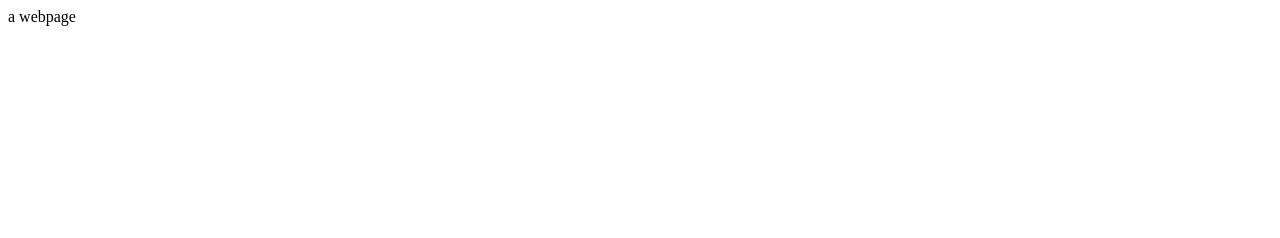
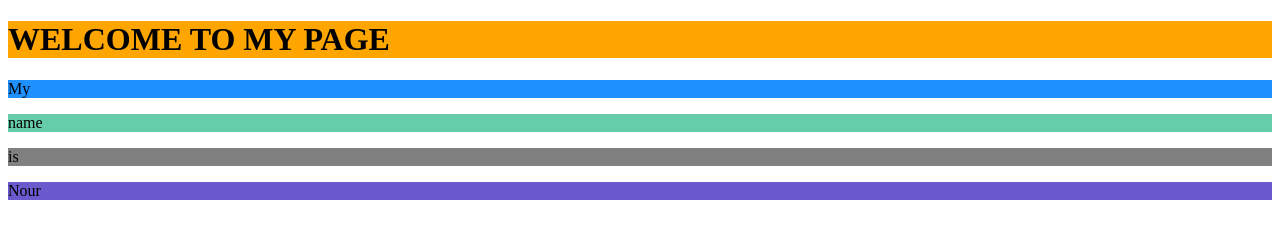
Before and after one commit to Nour-Benmohamed/NourBenmohamed.me, a plain HTML site: page index.html in a window 1280 px wide. Drawn offline with Linux system fonts and the light colour scheme.

Commit message:
added soem colors

```diff
--- a/index.html
+++ b/index.html
@@ -1,9 +1,16 @@
 <!DOCTYPE html>
 <html>
-    <head>
-        <title>nourbenmohamed.me</title>
-    </head>
-    <body>
-        a webpage
-    </body>
+<head>
+<title style="background-color: tomato">Page Title</title>
+</head>
+<body>
+
+<h1 style="background-color: Orange">WELCOME TO MY PAGE</h1>
+<p style="background-color: dodgerblue">My</p>
+<p style="background-color: mediumaquamarine"> name</p>
+<p style="background-color: gray">is </p>
+<p style="background-color: slateblue">Nour </p>
+<p style="background-color: violet"> </p>
+
+</body>
 </html>
```
